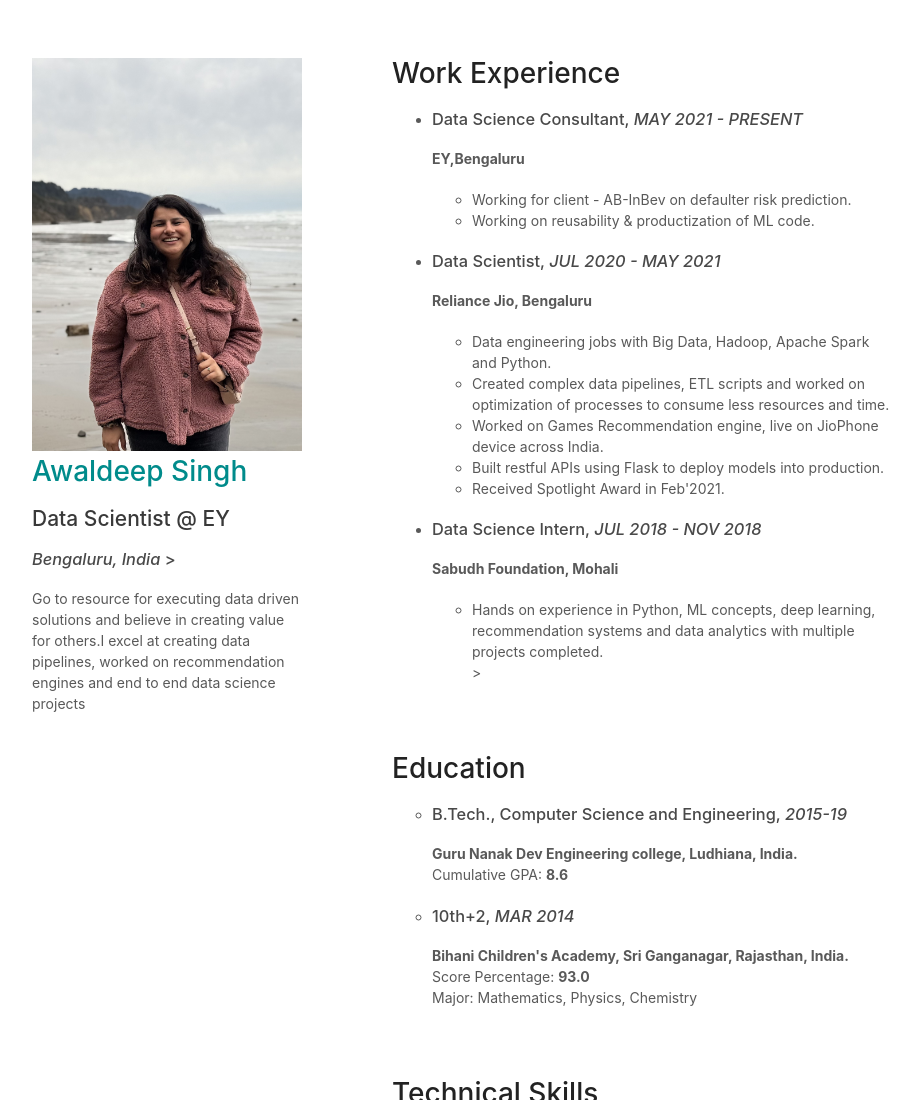
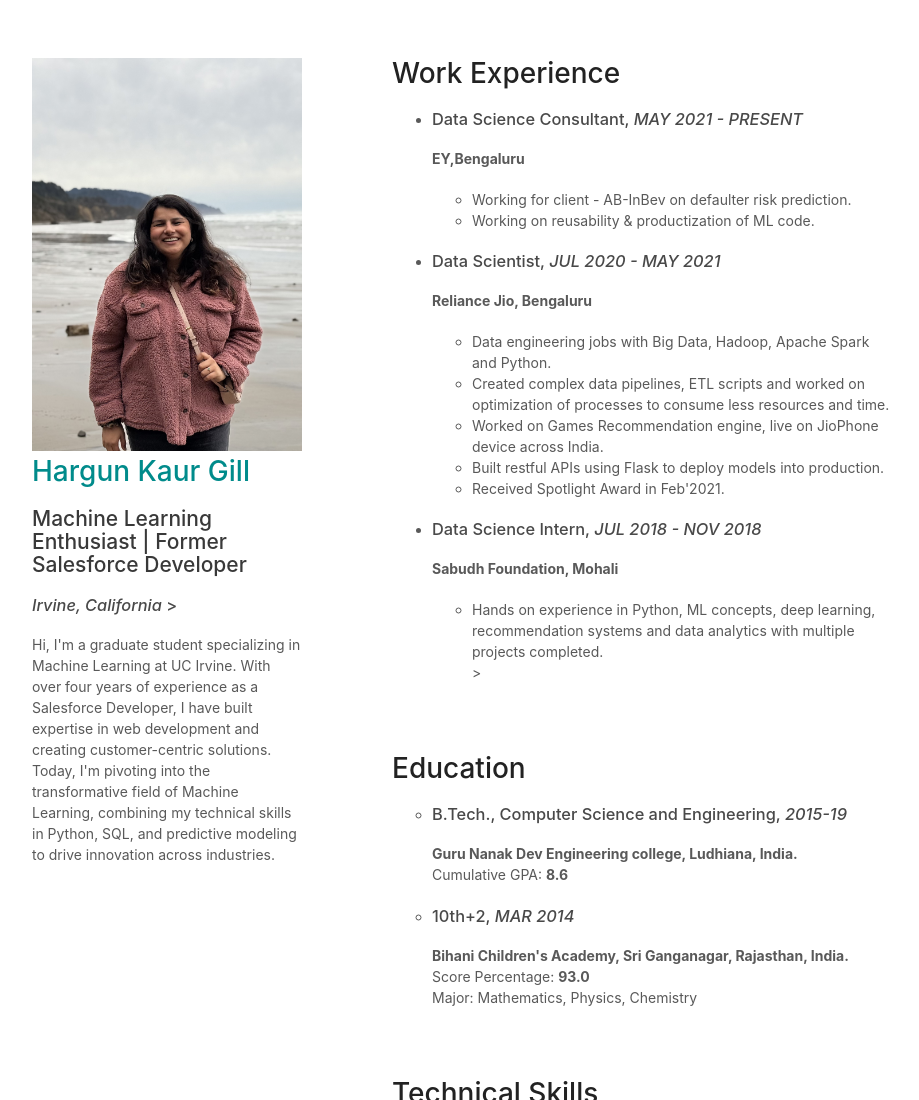
Before and after one commit to HargunG/HargunG.github.io, a plain HTML site: page index.html in a window 1280 px wide. Shown: the top 1100 px of the page, without its empty margins (178-1097 px from the left). Drawn offline with Linux system fonts and the light colour scheme.

Commit message:
Update index.html

```diff
--- a/index.html
+++ b/index.html
@@ -36,11 +36,12 @@
     <div class="wrapper">
       <header>
         <img src="hargun.jpg" alt="Image">
-        <b><h1 style="color:darkcyan;">Awaldeep Singh</h1></b>
-	<h2> Data Scientist @ EY </h2>
+        <b><h1 style="color:darkcyan;">Hargun Kaur Gill</h1></b>
+	<h2>Machine Learning Enthusiast | Former Salesforce Developer</h2>
 
-		  <h3>  <abbr title="Location"></abbr> <i>Bengaluru, India </i>	></h3>
-	<p>Go to resource for executing data driven solutions and believe in creating value for others.I excel at creating data pipelines, worked on recommendation engines and end to end data science projects</p>
+		  <h3>  <abbr title="Location"></abbr> <i>Irvine, California</i>	></h3>
+	<p>Hi, I'm a graduate student specializing in Machine Learning at UC Irvine. With over four years of experience as a Salesforce Developer, I have built expertise in web development and creating customer-centric solutions. Today, I'm pivoting into the transformative field of Machine Learning, combining my technical skills in Python, SQL, and predictive modeling to drive innovation across industries.
+</p>
 	<!--p><small>Hosted on GitHub Pages &mdash; Theme by <a href="https://github.com/orderedlist">orderedlist</a></small></p-->
       </header>
 
```
